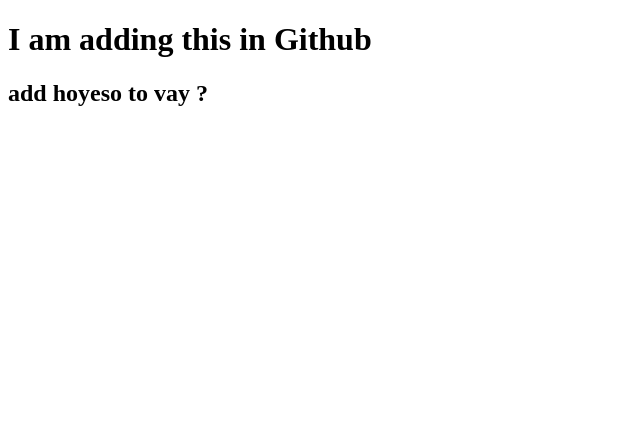
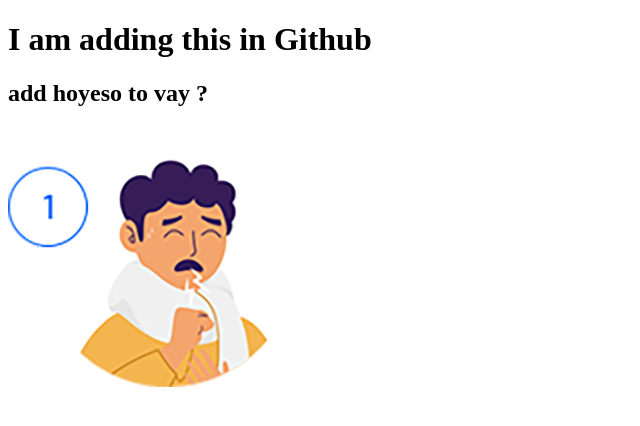
Before and after one commit to rakibemon/P-hero1, a plain HTML site: page index.html in a window 1280 px wide. Shown: the whole page, without its empty margins (0-640 px from the left). Drawn offline with Linux system fonts and the light colour scheme.

Commit message:
addedimage

```diff
--- a/index.html
+++ b/index.html
@@ -11,5 +11,6 @@
     <h2>add hoyeso to vay
         ?
     </h2>
+    <img src="img/symp-a.png" alt="">
 </body>
 </html>
```
